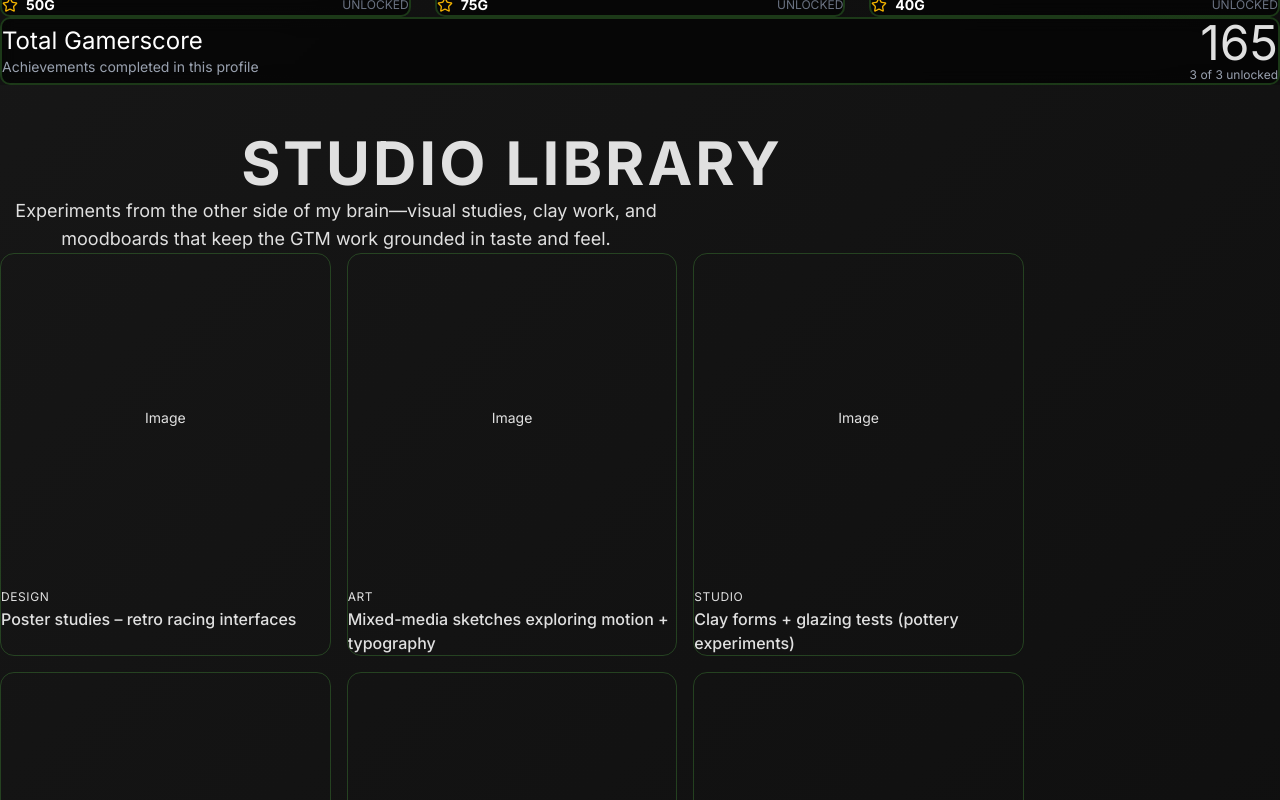
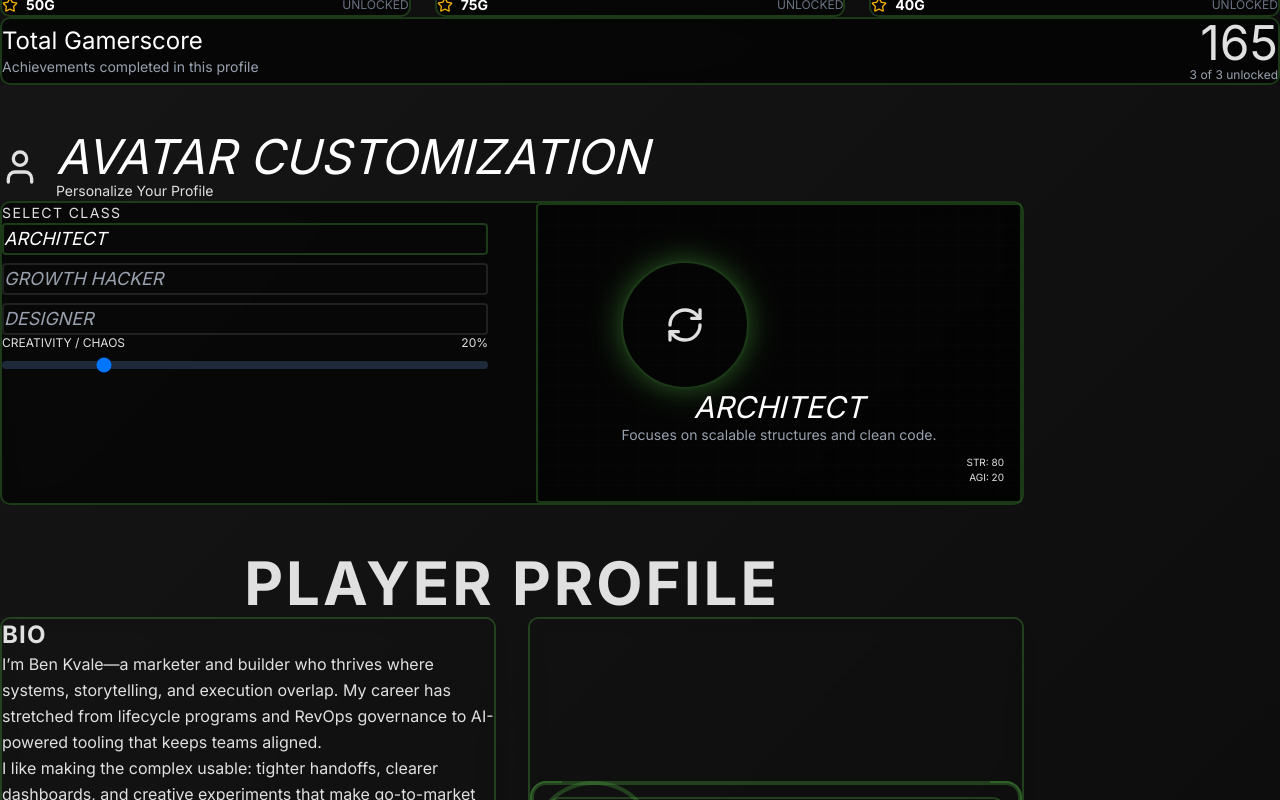
Before and after one commit to bkvale/benkvale, a Next.js app: page / in a window 1280 px wide. Shown: the part 1060-1860 px from the top of the page. Built offline with nearby package versions, Linux system fonts and the light colour scheme.

Commit message:
Remove StudioSection from page layout

```diff
--- a/app/page.tsx
+++ b/app/page.tsx
@@ -1,6 +1,5 @@
 import Hero from '@/components/Hero';
 import WorkSection from '@/components/WorkSection';
-import StudioSection from '@/components/StudioSection';
 import LabSection from '@/components/LabSection';
 import AboutSection from '@/components/AboutSection';
 import ContactSection from '@/components/ContactSection';
@@ -10,7 +9,6 @@ export default function Page() {
     <main className="relative z-10 flex flex-col gap-12">
       <Hero />
       <WorkSection />
-      <StudioSection />
       <LabSection />
       <AboutSection />
       <ContactSection />
```
